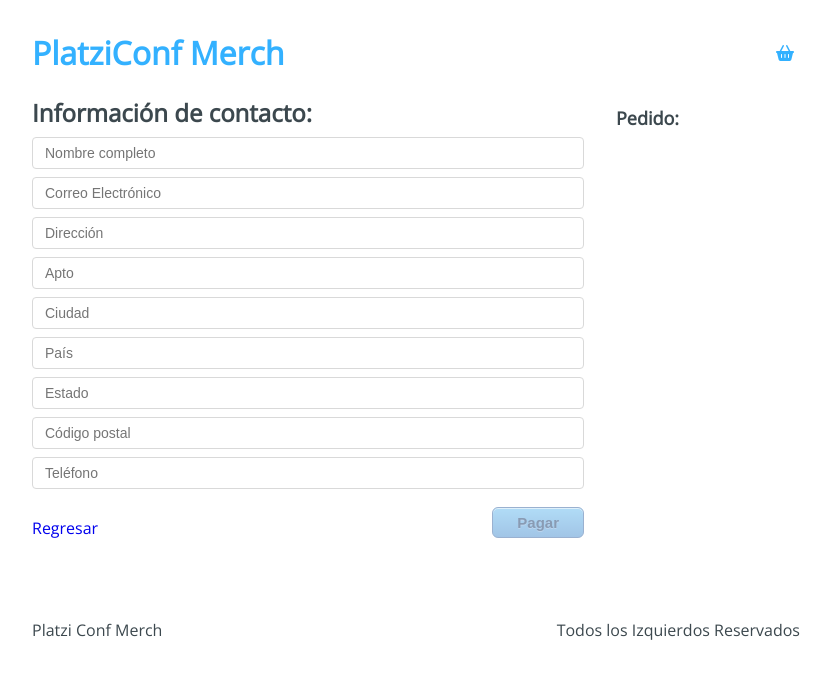
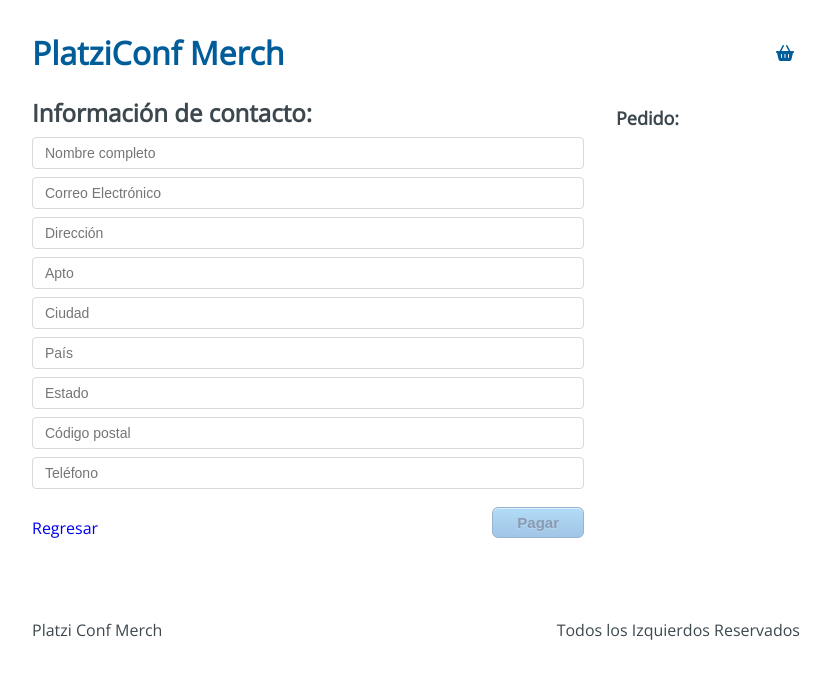
Before and after one commit to tesapoeitor/platzi-conf-merch, a React (Vite) app: page /#/checkout/information in a window 1280 px wide. Shown: the top 678 px of the page, without its empty margins (224-1055 px from the left). Built offline with nearby package versions, Linux system fonts and the light colour scheme.

Commit message:
agregue toasrt para mostrar notificaciones

```diff
--- a/package.json
+++ b/package.json
@@ -17,12 +17,14 @@
     "react-dom": "^18.2.0",
     "react-helmet-async": "^1.3.0",
     "react-leaflet": "^4.2.0",
-    "react-router-dom": "^6.7.0"
+    "react-router-dom": "^6.7.0",
+    "toastr": "^2.1.4"
   },
   "devDependencies": {
     "@types/leaflet": "^1.9.0",
     "@types/react": "^18.0.26",
     "@types/react-dom": "^18.0.9",
+    "@types/toastr": "^2.1.40",
     "@vitejs/plugin-react": "^3.0.0",
     "gh-pages": "^5.0.0",
     "typescript": "^4.9.3",
--- a/src/components/CreditCard.tsx
+++ b/src/components/CreditCard.tsx
@@ -10,6 +10,7 @@ const CreditCard = () => {
             <p><strong>Número de tarjeta:</strong> 4032031356467380</p>
             <p><strong>Fecha de caducidad:</strong> 11/2026</p>
             <p><strong>CVV:</strong> 110</p>
+            <p><strong>Código postal:</strong> 1113</p>
         </section>
     )
 }
--- a/src/components/Products.tsx
+++ b/src/components/Products.tsx
@@ -1,4 +1,6 @@
 import React, { useContext } from 'react'
+import toastr from "toastr"
+import "toastr/build/toastr.min.css"
 
 import { Product } from './Product'
 import { Product as ProductType } from '../Types/Product'
@@ -11,6 +13,8 @@ const Products = () => {
 
   const handleAddToCart = (product: ProductType) => () => {
     addToCart(product)
+    toastr.options.timeOut= 1500
+    toastr.success("Agregado al carrito")
   }
 
   return (
--- a/src/hooks/useAddress.ts
+++ b/src/hooks/useAddress.ts
@@ -6,7 +6,7 @@ import { Position } from "../Types/Position"
 const useAddress = (address: string, city: string, country: string) => {
     const [map, setMap] = useState<[number, number] | undefined>()
 
-    const API = `http://api.positionstack.com/v1/forward?access_key=edc05e7961f43e08ba70222f9625cc08&query=${address},${city},${country}`
+    const API = `http://api.positionstack.com/v1/forward?access_key=edc05e7961f43e08ba70222f9625cc08&query=${address}, ${city}, ${country}`
 
     const fetchData = async() => {
         const response = await axios.get<Position>(API)
@@ -16,7 +16,7 @@ const useAddress = (address: string, city: string, country: string) => {
 
     useEffect(() => {
         fetchData()
-    }, [])
+    }, [address, city, country])
 
     return map
 }
--- a/src/styles/components/Header.css
+++ b/src/styles/components/Header.css
@@ -17,5 +17,5 @@
 }
 .Header a {
   text-decoration: none;
-  color: #33b1ff;
+  color: #005D99;
 }
```
Also changed, not shown: 1 other file (tests, documents, lock files or other folders).
